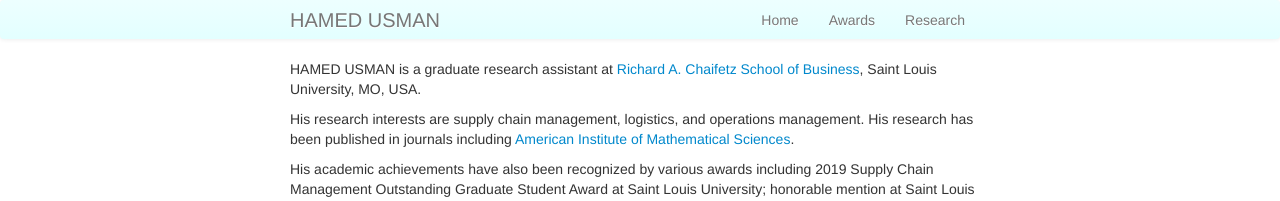
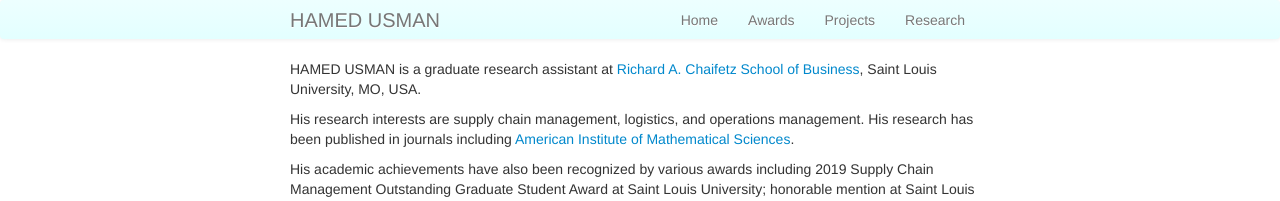
Before and after one commit to hamedusman/hamedusman.github.io, a Jekyll site: the page built from index.md, in a window 1280 px wide. Shown: the top 201 px of the page. Built offline with Jekyll 4.4.1, drawn with Linux system fonts in a browser that asks for light colours.

Commit message:
Update default.html

```diff
--- a/_includes/themes/twitter/default.html
+++ b/_includes/themes/twitter/default.html
@@ -37,6 +37,7 @@
           <ul class="nav">
             <li><a href="http://hamedusman.github.io"><p class="hover-underline-animation">Home</p></a></li>
             <li><a href="/pages/awards.html"><p class="hover-underline-animation">Awards</p></a></li>
+            <li><a href="/pages/projects.html"><p class="hover-underline-animation">Projects</p></a></li>
             <li><a href="/pages/research.html"><p class="hover-underline-animation">Research</p></a></li>
           </ul>
         </div>
```
